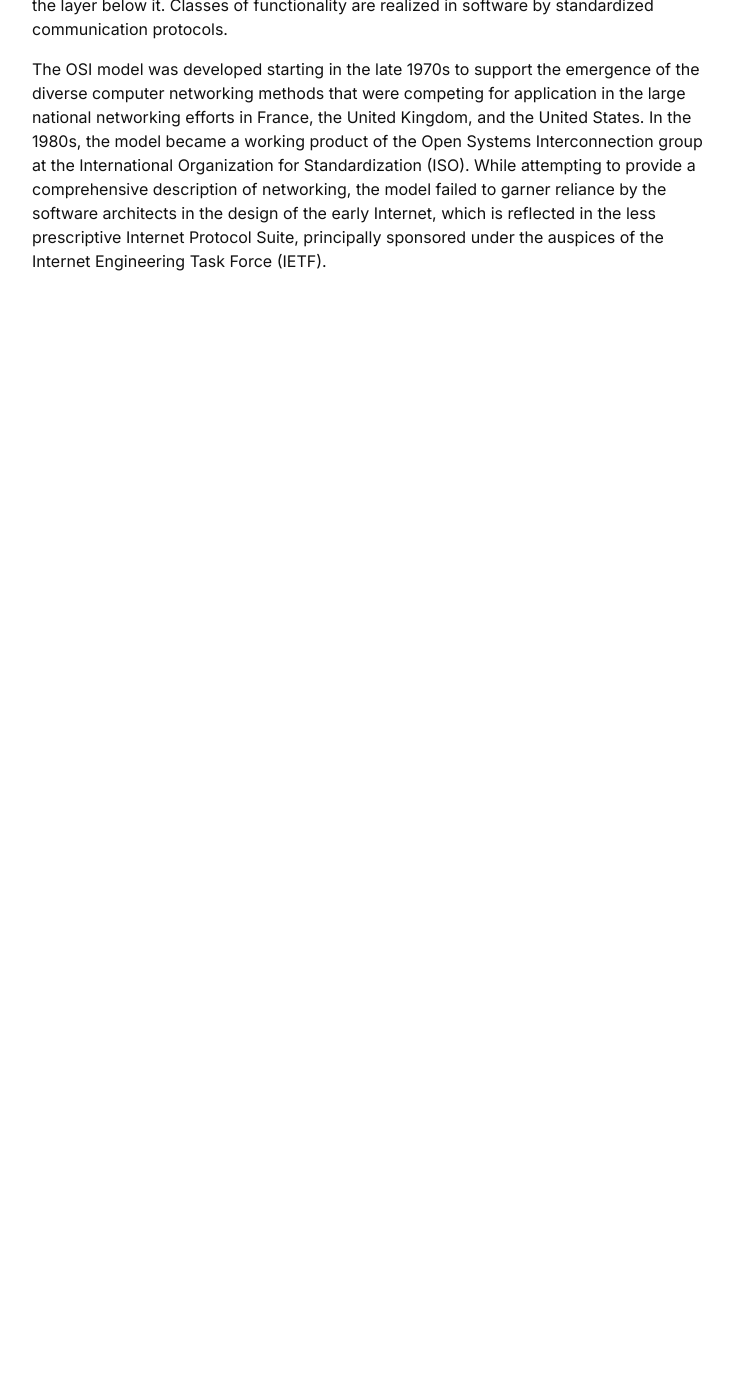
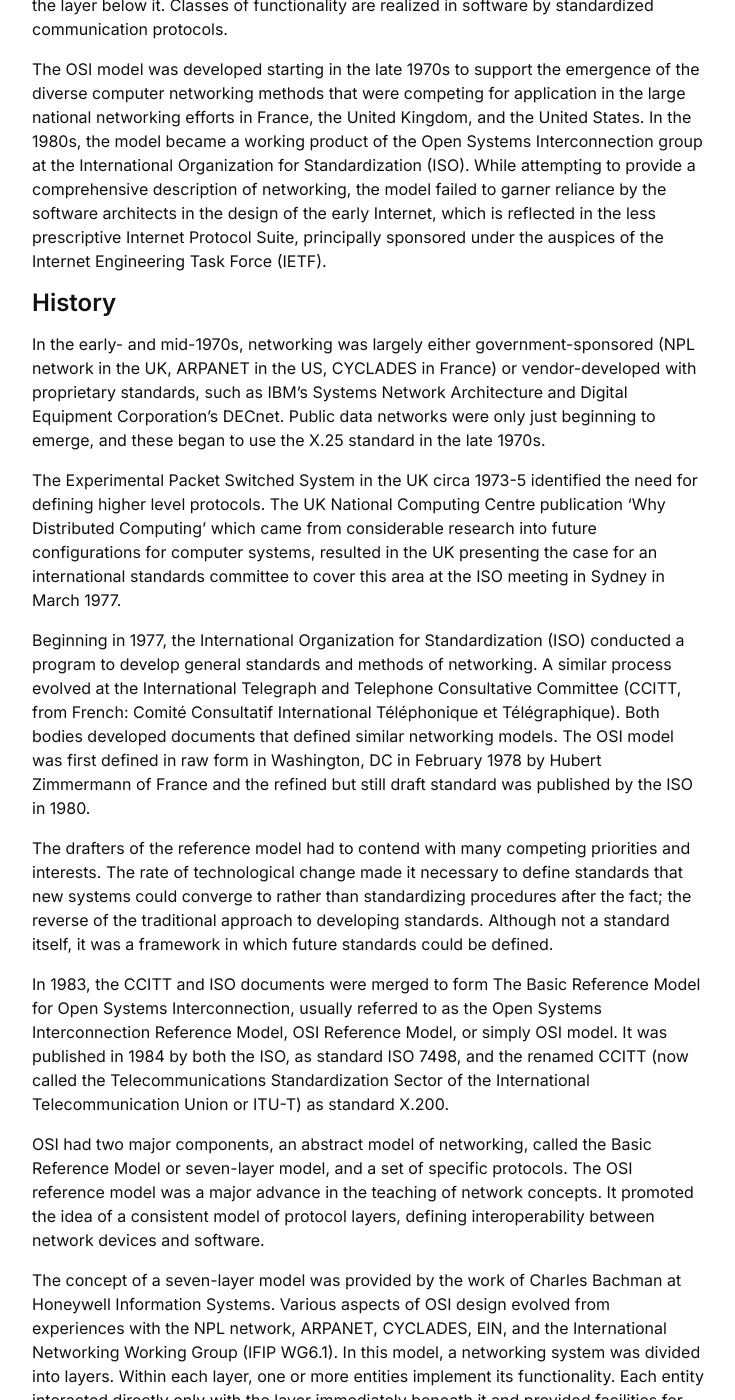
Before and after one commit to shingodaiki/KillingMonster, a Jekyll site: the page built from _posts/2020-10-09-osi-model.md, in a window 1280 px wide and 1400 px high, scrolled down 525 px. Shown: the whole window, without its empty margins (272-1007 px from the left). Built offline with Jekyll 4.4.1, drawn with Linux system fonts in a browser that asks for light colours; before the commit the page ends 900 px from its top, so only the background shows below that; some of the changed text lies outside the part shown.

Commit message:
update page layout

```diff
--- a/_layouts/page.html
+++ b/_layouts/page.html
@@ -15,4 +15,5 @@
 <div class="container">
 	<div class="spacer"></div>
 	{{ content }}
+	<div class="spacer"></div>
 </div>
--- a/_posts/2020-10-09-osi-model.md
+++ b/_posts/2020-10-09-osi-model.md
@@ -8,3 +8,25 @@
 The model partitions the flow of data in a communication system into seven abstraction layers, from the physical implementation of transmitting bits across a communications medium to the highest-level representation of data of a distributed application. Each intermediate layer serves a class of functionality to the layer above it and is served by the layer below it. Classes of functionality are realized in software by standardized communication protocols.
 
 The OSI model was developed starting in the late 1970s to support the emergence of the diverse computer networking methods that were competing for application in the large national networking efforts in France, the United Kingdom, and the United States. In the 1980s, the model became a working product of the Open Systems Interconnection group at the International Organization for Standardization (ISO). While attempting to provide a comprehensive description of networking, the model failed to garner reliance by the software architects in the design of the early Internet, which is reflected in the less prescriptive Internet Protocol Suite, principally sponsored under the auspices of the Internet Engineering Task Force (IETF).
+
+## History
+
+In the early- and mid-1970s, networking was largely either government-sponsored (NPL network in the UK, ARPANET in the US, CYCLADES in France) or vendor-developed with proprietary standards, such as IBM's Systems Network Architecture and Digital Equipment Corporation's DECnet. Public data networks were only just beginning to emerge, and these began to use the X.25 standard in the late 1970s.
+
+The Experimental Packet Switched System in the UK circa 1973-5 identified the need for defining higher level protocols. The UK National Computing Centre publication 'Why Distributed Computing' which came from considerable research into future configurations for computer systems, resulted in the UK presenting the case for an international standards committee to cover this area at the ISO meeting in Sydney in March 1977.
+
+Beginning in 1977, the International Organization for Standardization (ISO) conducted a program to develop general standards and methods of networking. A similar process evolved at the International Telegraph and Telephone Consultative Committee (CCITT, from French: Comité Consultatif International Téléphonique et Télégraphique). Both bodies developed documents that defined similar networking models. The OSI model was first defined in raw form in Washington, DC in February 1978 by Hubert Zimmermann of France and the refined but still draft standard was published by the ISO in 1980.
+
+The drafters of the reference model had to contend with many competing priorities and interests. The rate of technological change made it necessary to define standards that new systems could converge to rather than standardizing procedures after the fact; the reverse of the traditional approach to developing standards. Although not a standard itself, it was a framework in which future standards could be defined.
+
+In 1983, the CCITT and ISO documents were merged to form The Basic Reference Model for Open Systems Interconnection, usually referred to as the Open Systems Interconnection Reference Model, OSI Reference Model, or simply OSI model. It was published in 1984 by both the ISO, as standard ISO 7498, and the renamed CCITT (now called the Telecommunications Standardization Sector of the International Telecommunication Union or ITU-T) as standard X.200.
+
+OSI had two major components, an abstract model of networking, called the Basic Reference Model or seven-layer model, and a set of specific protocols. The OSI reference model was a major advance in the teaching of network concepts. It promoted the idea of a consistent model of protocol layers, defining interoperability between network devices and software.
+
+The concept of a seven-layer model was provided by the work of Charles Bachman at Honeywell Information Systems. Various aspects of OSI design evolved from experiences with the NPL network, ARPANET, CYCLADES, EIN, and the International Networking Working Group (IFIP WG6.1). In this model, a networking system was divided into layers. Within each layer, one or more entities implement its functionality. Each entity interacted directly only with the layer immediately beneath it and provided facilities for use by the layer above it.
+
+The OSI standards documents are available from the ITU-T as the X.200-series of recommendations. Some of the protocol specifications were also available as part of the ITU-T X series. The equivalent ISO and ISO/IEC standards for the OSI model were available from ISO. Not all are free of charge.
+
+OSI was an industry effort, attempting to get industry participants to agree on common network standards to provide multi-vendor interoperability. It was common for large networks to support multiple network protocol suites, with many devices unable to interoperate with other devices because of a lack of common protocols. For a period in the late 1980s and early 1990s, engineers, organizations and nations became polarized over the issue of which standard, the OSI model or the Internet protocol suite, would result in the best and most robust computer networks. However, while OSI developed its networking standards in the late 1980s, TCP/IP came into widespread use on multi-vendor networks for internetworking.
+
+The OSI model is still used as a reference for teaching and documentation; however, the OSI protocols originally conceived for the model did not gain popularity. Some engineers argue the OSI reference model is still relevant to cloud computing. Others say the original OSI model doesn't fit today's networking protocols and have suggested instead a simplified approach.
```
